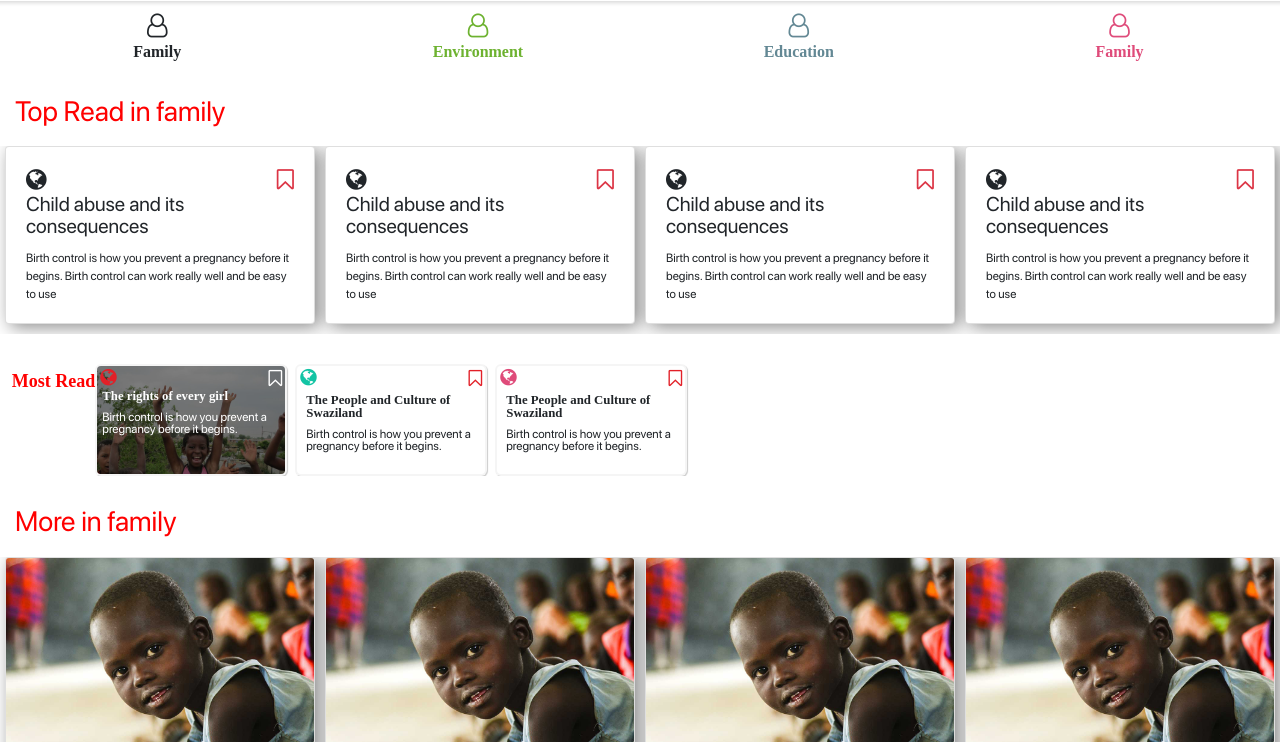
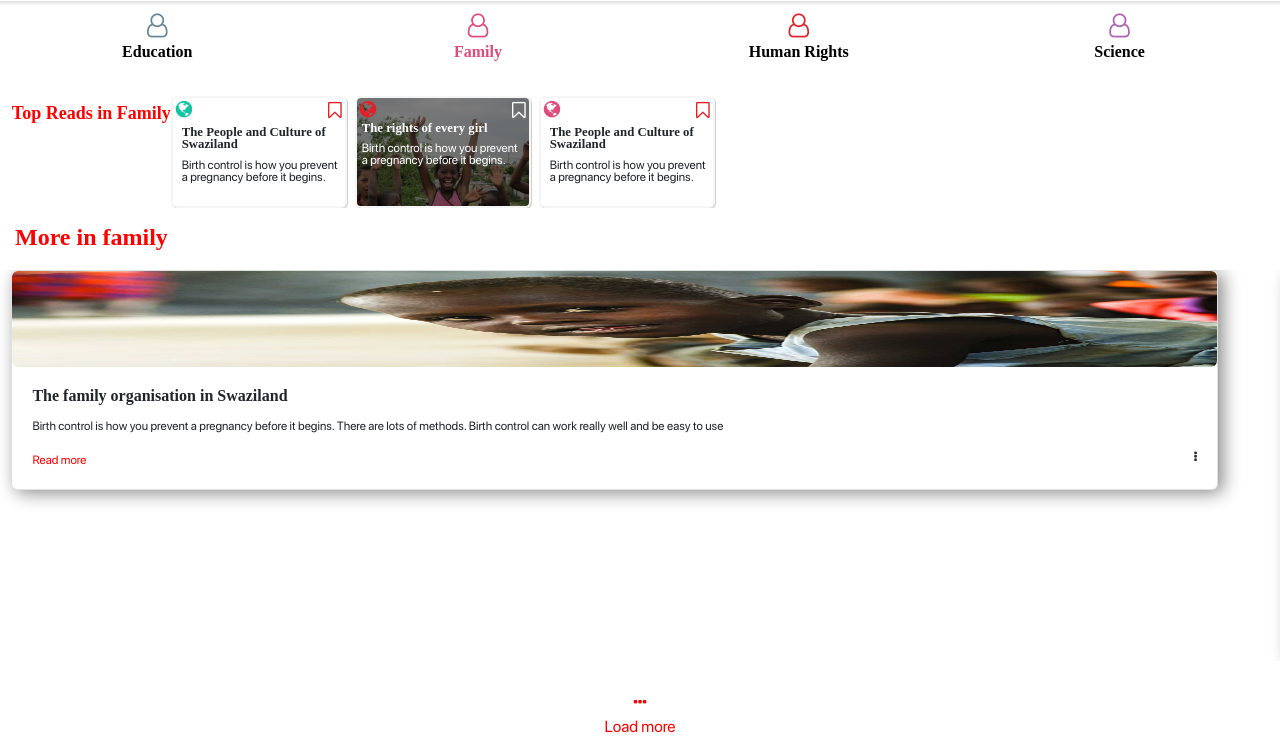
Before and after one commit to alsamzu/Reds, a plain HTML site: page categories.html in a window 1280 px wide. Shown: the part 58-800 px from the top of the page. Drawn offline with nearby package versions, Linux system fonts and the light colour scheme; a web font is replaced by a local one.

Commit message:
making changes on categories section

```diff
--- a/categories.html
+++ b/categories.html
@@ -241,7 +241,7 @@
 
                     <!-- ===== CATEGORY CARD 1=====-->
 
-                    <div class="col-3 col-sm-3">
+                    <div class="col-3 col-sm-3" id="category-education">
                         <div class="card">
                             <!--                            <img class="card-img" alt="Card image">-->
                             <div class="card-body">
@@ -250,7 +250,7 @@
                                         <tr>
                                             <td class="align-middle text-center">
                                                 <span class="fa fa-2x fa-user-o"></span>
-                                                <h4 class="card-title text-center m-1">Family</h4>
+                                                <h4 class="card-title text-center m-1" style="color: #000">Education</h4>
                                             </td>
                                         </tr>
                                     </tbody>
@@ -261,47 +261,8 @@
 
                     <!-- ===== CATEGORY CARD 2 =====-->
 
-                    <div class="col-3 col-sm-3" id="category-environment">
+                    <div class="col-3 col-sm-3" id="category-family">
                         <div class="card">
-                            <!--                            <img class="card-img" alt="">-->
-                            <div class="card-body">
-                                <table>
-                                    <tbody>
-                                        <tr>
-                                            <td class="align-middle text-center">
-                                                <span class="fa fa-2x fa-user-o"></span>
-                                                <h4 class="card-title text-center m-1">Environment</h4>
-                                            </td>
-                                        </tr>
-                                    </tbody>
-                                </table>
-                            </div>
-                        </div>
-                    </div>
-                    <!--===== CATEGORY CARD 3 =====-->
-                    <div class="col-3 col-sm-3" id="category-education">
-                        <div class="card">
-                            <!--                            <img class="card-img" alt="">-->
-                            <div class="card-body">
-                                <table>
-                                    <tbody>
-                                        <tr>
-                                            <td class="align-middle text-center">
-                                                <span class="fa fa-2x fa-user-o"></span>
-                                                <h4 class="card-title text-center m-1">Education</h4>
-                                            </td>
-                                        </tr>
-                                    </tbody>
-                                </table>
-                            </div>
-                        </div>
-                    </div>
-
-
-                    <!-- ===== CATEGORY CARD 3 =====-->
-
-                    <div class="col-3 col-sm-3" id="category-family">
-                        <div class="card active">
                             <!--                            <img class="card-img" alt="">-->
                             <div class="card-body">
                                 <table>
@@ -317,18 +278,17 @@
                             </div>
                         </div>
                     </div>
-                    <!-- ===== CATEGORY CARD 3 =====-->
+                    <!--===== CATEGORY CARD 3 =====-->
+                    <div class="col-3 col-sm-3" id="category-rights">
+                        <div class="card">
 
-                    <div class="col-3 col-sm-3" id="category-science">
-                        <div class="card">
-                            <!--                            <img class="card-img" alt="">-->
                             <div class="card-body">
                                 <table>
                                     <tbody>
                                         <tr>
                                             <td class="align-middle text-center">
                                                 <span class="fa fa-2x fa-user-o"></span>
-                                                <h4 class="card-title text-center m-1">Science</h4>
+                                                <h4 class="card-title text-center m-1" style="color: #000">Human Rights</h4>
                                             </td>
                                         </tr>
                                     </tbody>
@@ -338,6 +298,29 @@
                     </div>
 
 
+                    <!-- ===== CATEGORY CARD 4 =====-->
+
+                    <div class="col-3 col-sm-3" id="category-science">
+                        <div class="card active">
+                            <!--                            <img class="card-img" alt="">-->
+                            <div class="card-body">
+                                <table>
+                                    <tbody>
+                                        <tr>
+                                            <td class="align-middle text-center">
+                                                <span class="fa fa-2x fa-user-o"></span>
+                                                <h4 class="card-title text-center m-1" style="color: #000">Science</h4>
+                                            </td>
+                                        </tr>
+                                    </tbody>
+                                </table>
+                            </div>
+                        </div>
+                    </div>
+                    <!-- ===== CATEGORY CARD 3 =====-->
+
+
+
                 </div>
             </div>
 
@@ -345,16 +328,19 @@
 
             <!--======== RECENT ITEMS SECTION ==========-->
 
+<!--
             <div class="section" id="most-read">
-                <h3 class="section-title">Top Read in family</h3>
+                <h3 class="section-title">Top Reads in family</h3>
 
 
                 <div class="row section-scroll d-flex flex-row flex-nowrap">
+-->
 
                     <!-- Card 1 Most read-->
+<!--
                     <div class="col-sm-6 col-md-3">
                         <div class="card" style="">
-                            <!--                            <img class="card-img-top" src="../Reds/img/pic2.jpg" alt="Card image">-->
+                                                        <img class="card-img-top" src="../Reds/img/pic2.jpg" alt="Card image">
                             <div class="card-body">
                                 <i class="fa fa-2x fa-globe"></i>
                                 <i class="fa fa-2x fa-bookmark-o float-right text-danger"></i>
@@ -364,12 +350,14 @@
                             </div>
                         </div>
                     </div>
+-->
 
 
                     <!-- Card 2 Most read-->
+<!--
                     <div class="col-sm-6 col-md-3">
                         <div class="card" style="">
-                            <!--                            <img class="card-img-top" src="../Reds/img/pic2.jpg" alt="Card image">-->
+                                                        <img class="card-img-top" src="../Reds/img/pic2.jpg" alt="Card image">
                             <div class="card-body">
                                 <i class="fa fa-2x fa-globe"></i>
                                 <i class="fa fa-2x fa-bookmark-o float-right text-danger"></i>
@@ -379,10 +367,12 @@
                             </div>
                         </div>
                     </div>
+-->
                     <!-- Card 3 Most read-->
+<!--
                     <div class="col-sm-6 col-md-3">
                         <div class="card" style="">
-                            <!--                            <img class="card-img-top" src="../Reds/img/pic2.jpg" alt="Card image">-->
+                                                        <img class="card-img-top" src="../Reds/img/pic2.jpg" alt="Card image">
                             <div class="card-body">
                                 <i class="fa fa-2x fa-globe"></i>
                                 <i class="fa fa-2x fa-bookmark-o float-right text-danger"></i>
@@ -390,29 +380,25 @@
                                 <p class="card-text">Birth control is how you prevent a pregnancy before it begins. Birth control can work really well and be easy to use
                                 </p>
                             </div>
+-->
+
+            <!-- ================= Most Read ================-->
+            <div class="row section " id="picks" style="margin-bottom: 1rem">
+                <h3 class="pt-2 mb-3" id="picksheader">Top Reads in Family</h3>
+                <div class="d-flex flex-row flex-nowrap" id="cards">
+                    <div class="cardbody">
+                        <div class=" col-md-12 cardmain">
+                            <span class="fa fa-globe" id="fass"></span>
+
+
+                            <span class="fa fa-bookmark-o" id="fas"></span>
+                            <h3 class="pt-1 pl-1">The People and Culture of Swaziland</h3>
+                            <p class="pl-1">Birth control is how you prevent a pregnancy before it begins.</p>
+
                         </div>
+
                     </div>
 
-                    <!-- Card 4 Most read-->
-                    <div class="col-sm-6 col-md-3">
-                        <div class="card" style="">
-                            <!--                            <img class="card-img-top" src="../Reds/img/pic2.jpg" alt="Card image">-->
-                            <div class="card-body">
-                                <i class="fa fa-2x fa-globe"></i>
-                                <i class="fa fa-2x fa-bookmark-o float-right text-danger"></i>
-                                <h5 class="card-title">Child abuse and its consequences</h5>
-                                <p class="card-text">Birth control is how you prevent a pregnancy before it begins. Birth control can work really well and be easy to use
-                                </p>
-                            </div>
-                        </div>
-                    </div>
-                </div>
-            </div>
-
-            <!-- ================= Most Read ================-->
-            <div class="row section " id="picks">
-                <h3 class="pt-2 mb-3" id="picksheader">Most Read</h3>
-                <div class="d-flex flex-row flex-nowrap" id="cards">
                     <div class="cardbody">
                         <div class="col-md-12 nopadding cardmain wht">
                             <div class="img-wrap" style="background:url('img/pic.jpg');"></div>
@@ -426,18 +412,7 @@
                         </div>
                     </div>
 
-                    <div class="cardbody">
-                        <div class=" col-md-12 cardmain">
-                            <span class="fa fa-globe" id="fass"></span>
 
-
-                            <span class="fa fa-bookmark-o" id="fas"></span>
-                            <h3 class="pt-1 pl-1">The People and Culture of Swaziland</h3>
-                            <p class="pl-1">Birth control is how you prevent a pregnancy before it begins.</p>
-
-                        </div>
-
-                    </div>
 
 
                     <div class="cardbody">
@@ -463,15 +438,15 @@
 
 
             <!-- =========== More in family ==========-->
-            <div class="section" id="more-in-family">
-                <h3 class="section-title">More in family</h3>
+            <div class="section" id="more-in-family" style="margin-top: 0">
+                <h4 class="section-title" style="font-weight:600; margin-top: 0">More in family</h4>
                 <div class="row d-flex flex-row flex-nowrap section-scroll">
 
                     <!--==== Card 1 in More in Family ======-->
-                    <div class="col-9 col-md-3">
+                    <div class="col-12">
                         <!--                        <div class="card" style="min-width: 18rem;">-->
-                        <div class="card" style="width: 100%;">
-                            <img class="card-img-top img-responsive" src="./img/pic2.jpg" alt="Card image cap" style="">
+                        <div class="card" style="width: 95%;" id="img">
+                            <img class=" img-fluid" src="./img/pic2.jpg" alt="Card image cap" style="height: 6rem; border-radius: 6px" >
                             <div class="card-body">
                                 <h4 class="card-title">The family organisation in Swaziland</h4>
                                 <p class="card-text" style="font-size:12px;">Birth control is how you prevent a pregnancy before it begins. There are lots of methods. Birth control can work really well and be easy to use</p>
--- a/css/styles.css
+++ b/css/styles.css
@@ -31,7 +31,7 @@ body {
 /*======= More-in-family =========*/
 
 #more-in-family .card {
-    margin-bottom: 10px;
+/*    margin-bottom: 10px;*/
 }
 
 
@@ -447,7 +447,7 @@ z-index: 99999
 }
 
 .cardmain {
-    width: 12rem;
+    width: 11rem;
     height: 7rem;
     border-radius: 6px;
     margin-right: .4rem;
@@ -457,6 +457,11 @@ z-index: 99999
     font-size: 12px;
     box-shadow: 1px 1px 1px rgba(0, 0, 0, .20);
     border: solid 2px rgba(0, 0, 0, .04);
+}
+#img {
+   border-radius: 6px;
+    margin-left: .4rem;
+/*     margin-right: .6rem;*/
 }
 
 .cardmain * {
```
